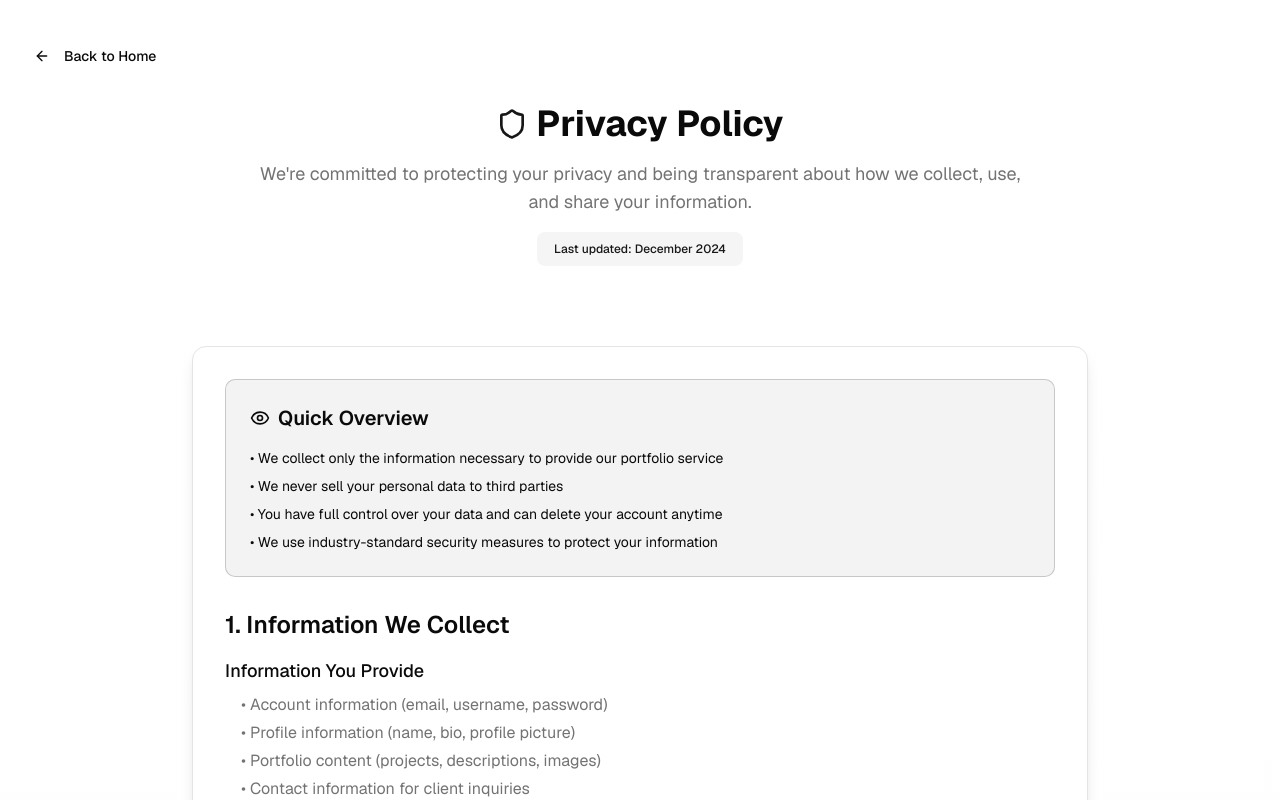
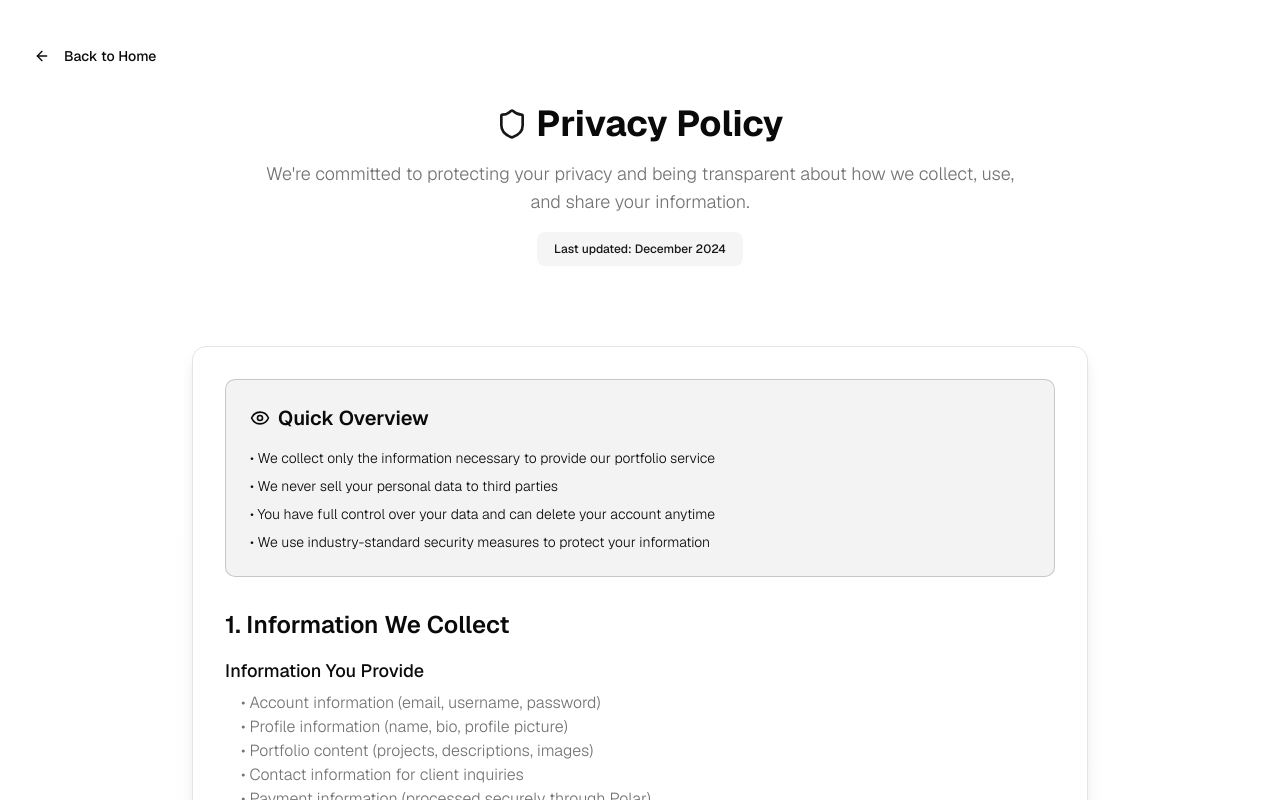
Before and after one commit to 9d8dev/wrk, a Next.js app: page /privacy in a window 1280 px wide. Shown: the top 800 px of the page. Built offline with nearby package versions, Linux system fonts and the light colour scheme.

Commit message:
refactor: update layout styles in RootLayout component for improved typography and readability

```diff
--- a/app/layout.tsx
+++ b/app/layout.tsx
@@ -29,7 +29,7 @@ export default function RootLayout({
   return (
     <html lang="en">
       <body
-        className={`${fontSans.variable} ${fontMono.variable} font-sans antialiased`}
+        className={`${fontSans.variable} ${fontMono.variable} font-sans font-light leading-tight antialiased`}
       >
         {children}
         <Analytics />
```
